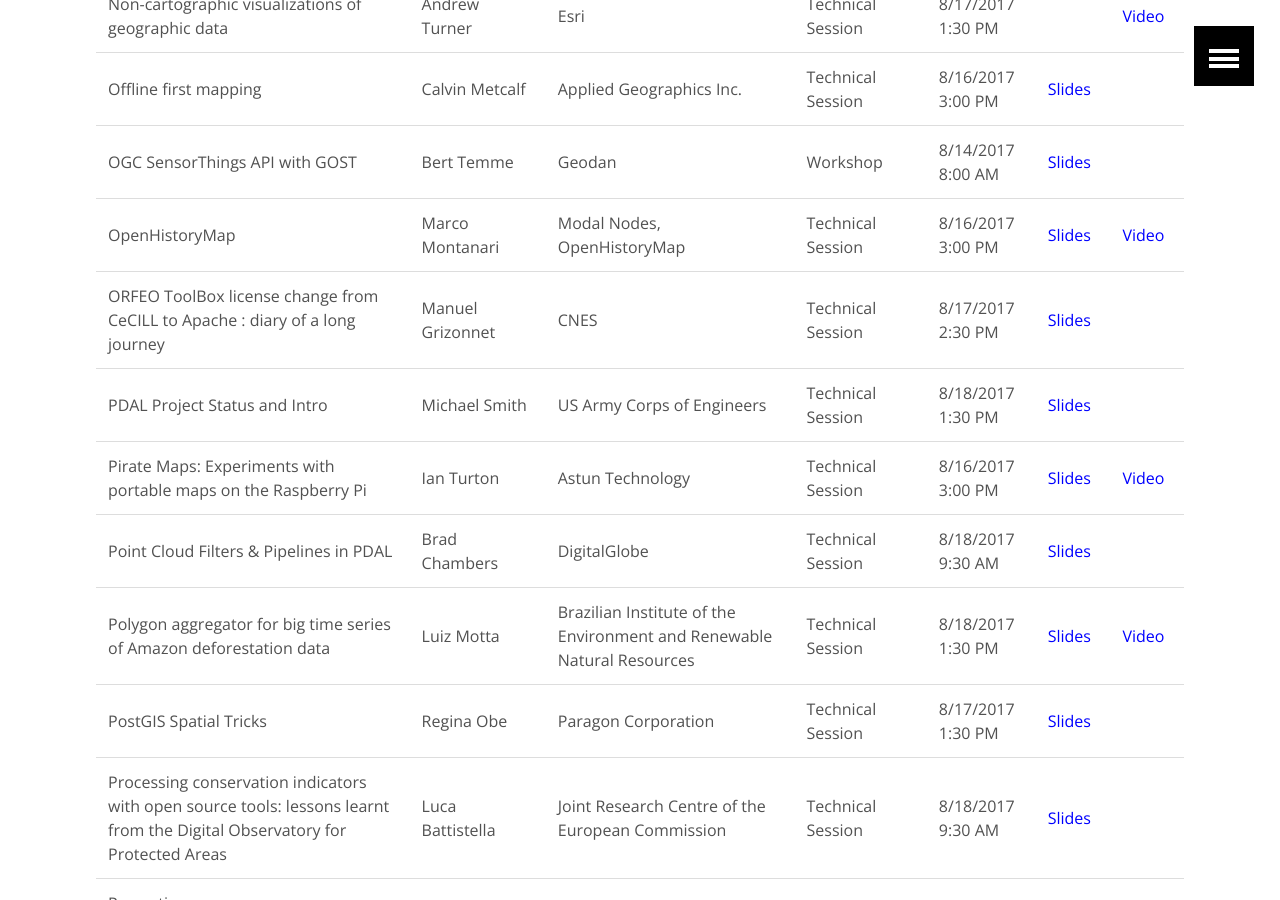
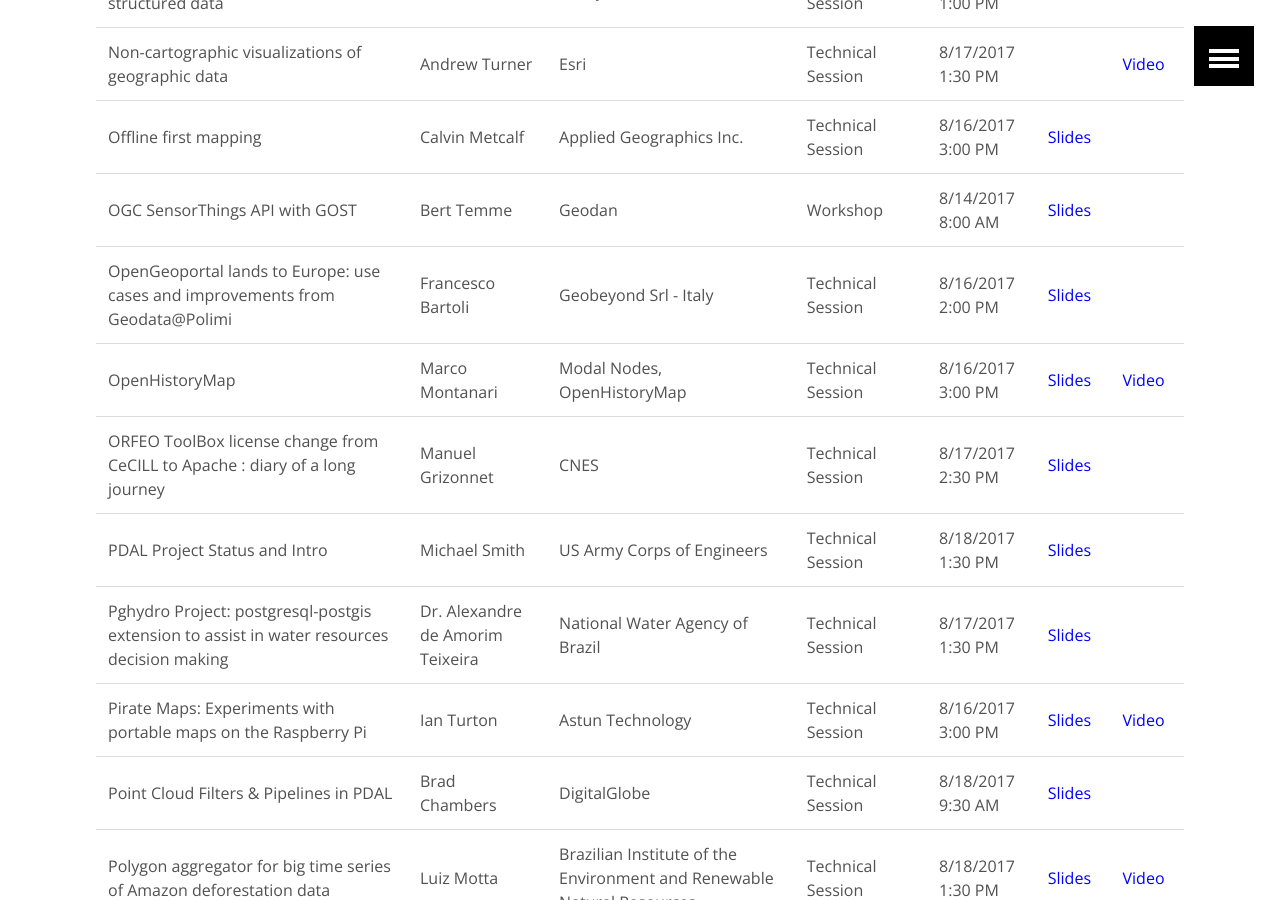
Before and after one commit to AvidGeo/foss4g2017-dev, a Jekyll site: the page built from post_conference/index.html, in a window 1280 px wide and 900 px high, scrolled down 8560 px. Built offline with Jekyll 4.4.1, drawn with Linux system fonts in a browser that asks for light colours.

Commit message:
add presentation slides

```diff
--- a/post_conference/index.html
+++ b/post_conference/index.html
@@ -503,9 +503,11 @@
                 <td><a href="http://slides.com/bertt/workshop-sensorthings-and-gost#/" style="color:blue;">Slides</a></td>
                 <td></td>
             </tr>
+            <tr><Td>OpenGeoportal lands to Europe: use cases and improvements from Geodata@Polimi</td><td>Francesco Bartoli</td><td>Geobeyond Srl - Italy</td><td>Technical Session</td><td>8/16/2017 2:00 PM</td><td><a href="../post_conference/GeoData.pdf" style="color:blue;">Slides</a></td><td></td></tr>
             <tr><td>OpenHistoryMap</td><td>Marco Montanari</td><td>Modal Nodes, OpenHistoryMap</td><Td>Technical Session</td><td>8/16/2017 3:00 PM</td><td><a href="https://www.slideshare.net/sirmmo/ohm-at-foss4g17" style="color:blue;">Slides</a></td><td><a href="https://vimeo.com/237470033" style="color:blue;">Video</a></td></tr>
             <tr><td>ORFEO ToolBox license change from CeCILL to Apache : diary of a long journey</td><td>Manuel Grizonnet</td><td>CNES</td><td>Technical Session</td><td>8/17/2017 2:30 PM</td><td><a href="https://www.orfeo-toolbox.org/packages/doc/FOSS4G2017/foss4g-2017.pdf" style="color:blue;">Slides</a></td><td></td></tr>
             <tr><td>PDAL Project Status and Intro</td><td>Michael Smith</td><td>US Army Corps of Engineers</td><td>Technical Session</td><td>8/18/2017 1:30 PM</td><td><a href="../post_conference/PDAL.pdf" style="color:blue;">Slides</a></td><td></td></tr>
+            <tr><td>Pghydro Project: postgresql-postgis extension to assist in water resources decision making</td><td>Dr. Alexandre de Amorim Teixeira</td><td>National Water Agency of Brazil</td><td>Technical Session</td><td>8/17/2017 1:30 PM</td><td><a href="../post_conference/pghydro.pdf" style="color:blue;">Slides</a></td><td></td></tr>
             <tr>
                 <td>Pirate Maps: Experiments with portable maps on the Raspberry Pi</td>
                 <td>Ian Turton</td>
```
Also changed, not shown: 2 other files.
